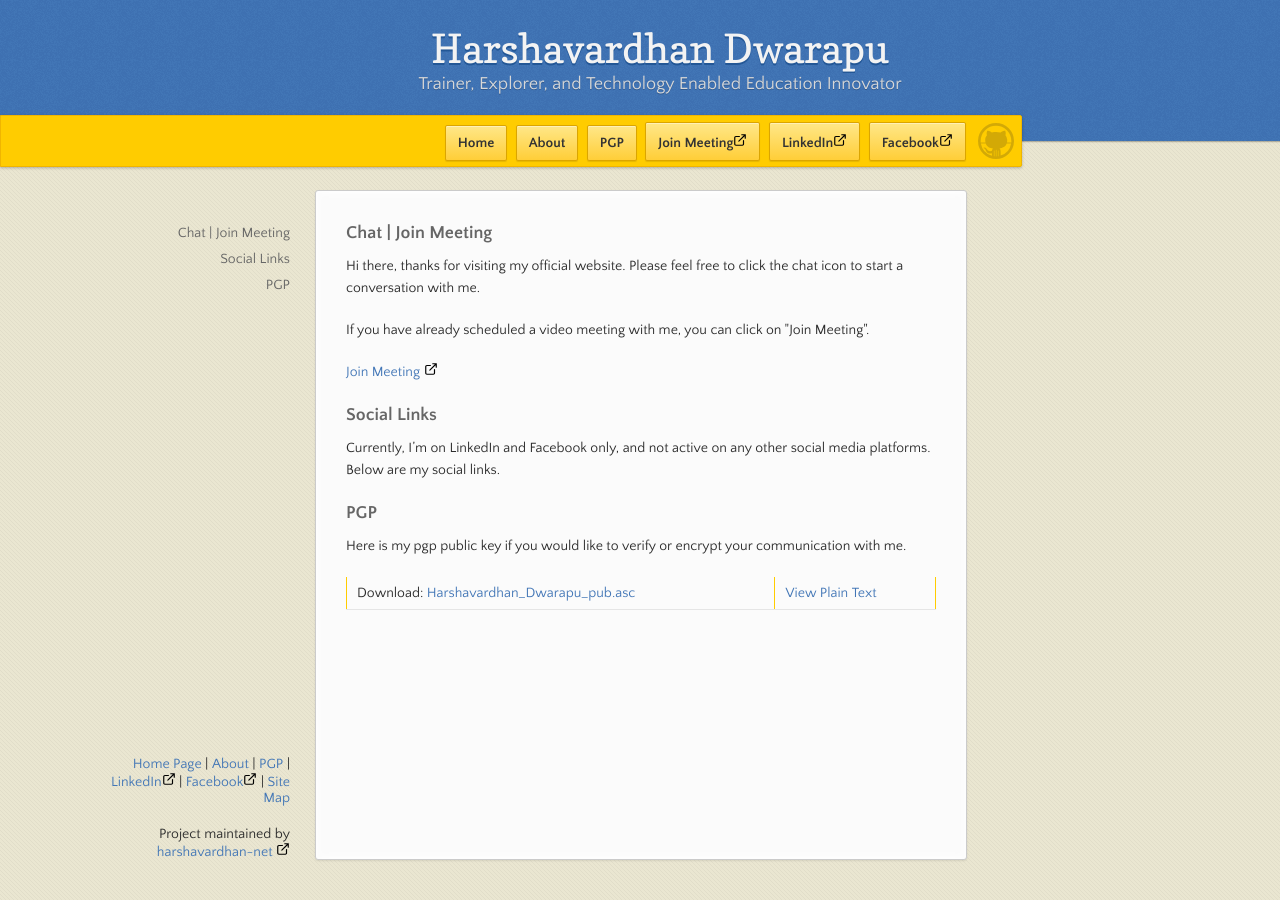
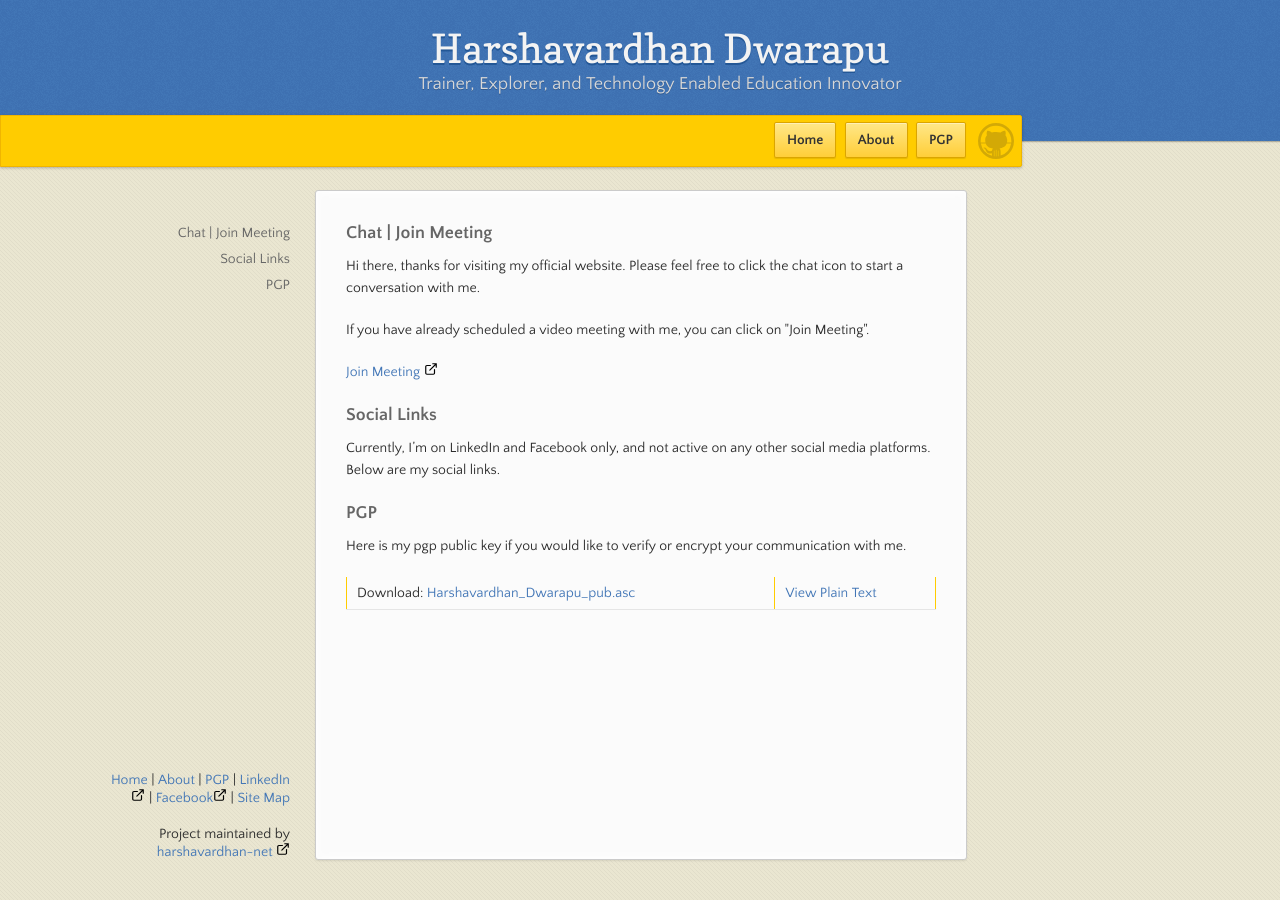
Before and after one commit to harshavardhan-net/harshavardhan-net, a Jekyll site: the page built from index.md, in a window 1280 px wide. Built offline with Jekyll 4.4.1, drawn with Linux system fonts in a browser that asks for light colours; some of the changed lines change nothing that is shown.

```diff
--- a/_layouts/default.html
+++ b/_layouts/default.html
@@ -30,39 +30,6 @@
               <li><a href="../index" class="button">Home</a></li>
               <li><a href="../about" class="button">About</a></li>
               <li><a href="../pgp" class="button">PGP</a></li>
-              <li><a href="{{ site.meet_url }}" class="button" target="_blank">Join Meeting<svg style="display: inline-block; width: 1em; height: 1em;" viewbox="0
-                0 48 48">
-                <path d="M36 24c-1.2 0-2 0.8-2 2v12c0 1.2-0.8 2-2 2h-22c-1.2
-                0-2-0.8-2-2v-22c0-1.2 0.8-2 2-2h12c1.2 0 2-0.8 2-2s-0.8-2-2-2h-12c-3.4
-                0-6 2.6-6 6v22c0 3.4 2.6 6 6 6h22c3.4 0 6-2.6
-                6-6v-12c0-1.2-0.8-2-2-2z"></path>
-                <path d="M43.8 5.2c-0.2-0.4-0.6-0.8-1-1-0.2-0.2-0.6-0.2-0.8-0.2h-12c-1.2
-                0-2 0.8-2 2s0.8 2 2 2h7.2l-18.6 18.6c-0.8 0.8-0.8 2 0 2.8 0.4 0.4 0.8
-                0.6 1.4 0.6s1-0.2 1.4-0.6l18.6-18.6v7.2c0 1.2 0.8 2 2 2s2-0.8
-                2-2v-12c0-0.2 0-0.6-0.2-0.8z"></path>
-                </svg></a></li>
-              <li><a href="{{ site.linkedin_url }}" class="button" target="_blank">LinkedIn<svg style="display: inline-block; width: 1em; height: 1em;" viewbox="0
-                0 48 48">
-                <path d="M36 24c-1.2 0-2 0.8-2 2v12c0 1.2-0.8 2-2 2h-22c-1.2
-                0-2-0.8-2-2v-22c0-1.2 0.8-2 2-2h12c1.2 0 2-0.8 2-2s-0.8-2-2-2h-12c-3.4
-                0-6 2.6-6 6v22c0 3.4 2.6 6 6 6h22c3.4 0 6-2.6
-                6-6v-12c0-1.2-0.8-2-2-2z"></path>
-                <path d="M43.8 5.2c-0.2-0.4-0.6-0.8-1-1-0.2-0.2-0.6-0.2-0.8-0.2h-12c-1.2
-                0-2 0.8-2 2s0.8 2 2 2h7.2l-18.6 18.6c-0.8 0.8-0.8 2 0 2.8 0.4 0.4 0.8
-                0.6 1.4 0.6s1-0.2 1.4-0.6l18.6-18.6v7.2c0 1.2 0.8 2 2 2s2-0.8
-                2-2v-12c0-0.2 0-0.6-0.2-0.8z"></path>
-                </svg></a></li>
-              <li><a href="{{ site.facebook_url }}" class="button" target="_blank">Facebook<svg style="display: inline-block; width: 1em; height: 1em;" viewbox="0
-                0 48 48">
-                <path d="M36 24c-1.2 0-2 0.8-2 2v12c0 1.2-0.8 2-2 2h-22c-1.2
-                0-2-0.8-2-2v-22c0-1.2 0.8-2 2-2h12c1.2 0 2-0.8 2-2s-0.8-2-2-2h-12c-3.4
-                0-6 2.6-6 6v22c0 3.4 2.6 6 6 6h22c3.4 0 6-2.6
-                6-6v-12c0-1.2-0.8-2-2-2z"></path>
-                <path d="M43.8 5.2c-0.2-0.4-0.6-0.8-1-1-0.2-0.2-0.6-0.2-0.8-0.2h-12c-1.2
-                0-2 0.8-2 2s0.8 2 2 2h7.2l-18.6 18.6c-0.8 0.8-0.8 2 0 2.8 0.4 0.4 0.8
-                0.6 1.4 0.6s1-0.2 1.4-0.6l18.6-18.6v7.2c0 1.2 0.8 2 2 2s2-0.8
-                2-2v-12c0-0.2 0-0.6-0.2-0.8z"></path>
-                </svg></a></li>
             </ul>
           </div>
         {% endif %}
@@ -75,7 +42,7 @@
         {{ content }}
       </section>
       <footer>
-        <p><a href="../index">Home Page</a> | <a href="../about">About</a> | <a href="../pgp">PGP</a> | <a href="{{ site.linkedin_url }}" target="_blank">LinkedIn<svg style="display: inline-block; width: 1em; height: 1em;" viewbox="0
+        <p><a href="../index">Home</a> | <a href="../about">About</a> | <a href="../pgp">PGP</a> | <a href="{{ site.linkedin_url }}" target="_blank">LinkedIn<svg style="display: inline-block; width: 1em; height: 1em;" viewbox="0
           0 48 48">
           <path d="M36 24c-1.2 0-2 0.8-2 2v12c0 1.2-0.8 2-2 2h-22c-1.2
           0-2-0.8-2-2v-22c0-1.2 0.8-2 2-2h12c1.2 0 2-0.8 2-2s-0.8-2-2-2h-12c-3.4
```
